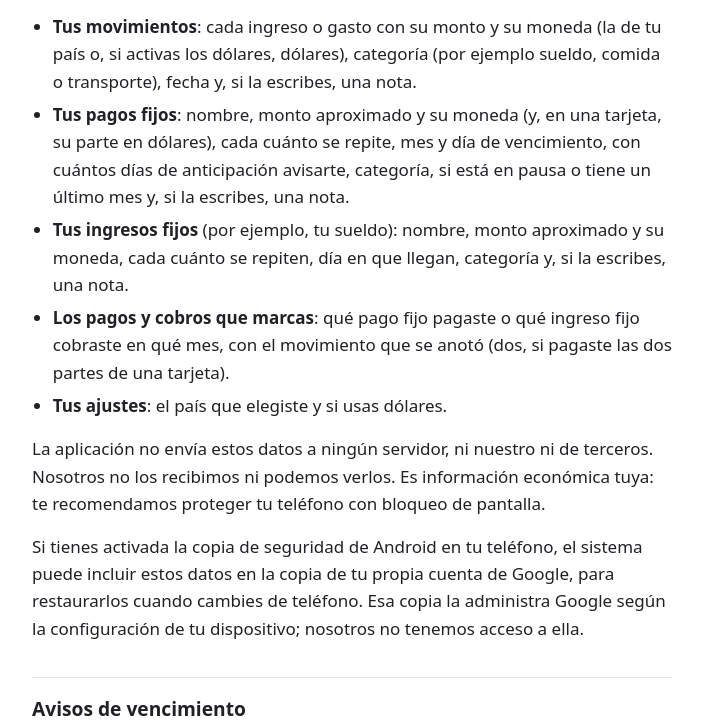
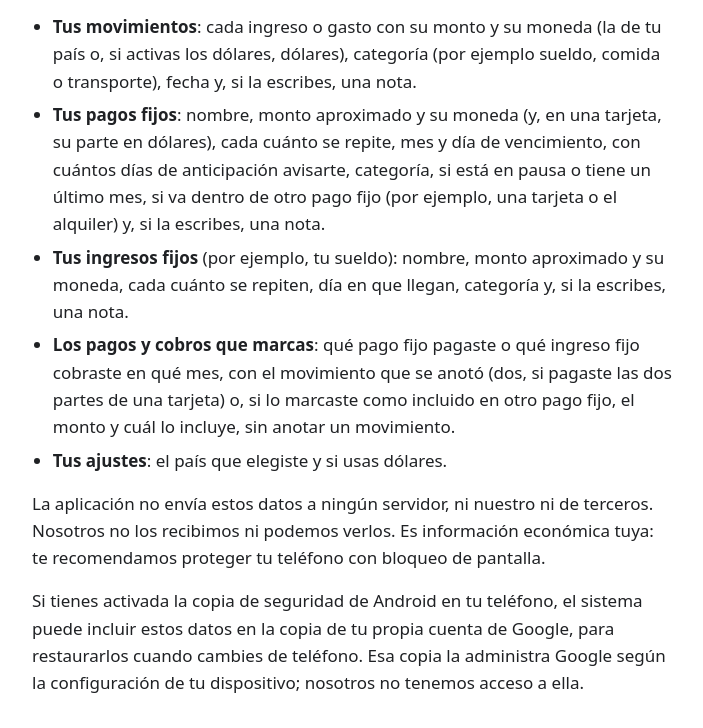
Before and after one commit to anchayhua/apps, a plain HTML site: page mi-quincena/privacidad/index.html in a window 1280 px wide. Shown: the part 1169-1897 px from the top of the page, without its empty margins (288-991 px from the left). Drawn offline with Linux system fonts and the light colour scheme.

Commit message:
docs(mi-quincena): mention bills that go with another in the privacy policy

```diff
--- a/mi-quincena/privacidad/index.html
+++ b/mi-quincena/privacidad/index.html
@@ -49,9 +49,9 @@ footer { margin-top: 3rem; color: var(--suave); font-size: 0.9rem; }
 <p>Para que puedas llevar tu mes, la aplicación guarda en su almacenamiento privado:</p>
 <ul>
 <li><strong>Tus movimientos</strong>: cada ingreso o gasto con su monto y su moneda (la de tu país o, si activas los dólares, dólares), categoría (por ejemplo sueldo, comida o transporte), fecha y, si la escribes, una nota.</li>
-<li><strong>Tus pagos fijos</strong>: nombre, monto aproximado y su moneda (y, en una tarjeta, su parte en dólares), cada cuánto se repite, mes y día de vencimiento, con cuántos días de anticipación avisarte, categoría, si está en pausa o tiene un último mes y, si la escribes, una nota.</li>
+<li><strong>Tus pagos fijos</strong>: nombre, monto aproximado y su moneda (y, en una tarjeta, su parte en dólares), cada cuánto se repite, mes y día de vencimiento, con cuántos días de anticipación avisarte, categoría, si está en pausa o tiene un último mes, si va dentro de otro pago fijo (por ejemplo, una tarjeta o el alquiler) y, si la escribes, una nota.</li>
 <li><strong>Tus ingresos fijos</strong> (por ejemplo, tu sueldo): nombre, monto aproximado y su moneda, cada cuánto se repiten, día en que llegan, categoría y, si la escribes, una nota.</li>
-<li><strong>Los pagos y cobros que marcas</strong>: qué pago fijo pagaste o qué ingreso fijo cobraste en qué mes, con el movimiento que se anotó (dos, si pagaste las dos partes de una tarjeta).</li>
+<li><strong>Los pagos y cobros que marcas</strong>: qué pago fijo pagaste o qué ingreso fijo cobraste en qué mes, con el movimiento que se anotó (dos, si pagaste las dos partes de una tarjeta) o, si lo marcaste como incluido en otro pago fijo, el monto y cuál lo incluye, sin anotar un movimiento.</li>
 <li><strong>Tus ajustes</strong>: el país que elegiste y si usas dólares.</li>
 </ul>
 <p>La aplicación no envía estos datos a ningún servidor, ni nuestro ni de terceros. Nosotros no los recibimos ni podemos verlos. Es información económica tuya: te recomendamos proteger tu teléfono con bloqueo de pantalla.</p>
@@ -83,7 +83,7 @@ footer { margin-top: 3rem; color: var(--suave); font-size: 0.9rem; }
 <li>No pide ni usa tu ubicación precisa, tu cámara, tu micrófono ni tus contactos.</li>
 <li>No lee tus fotos, tus archivos ni tus mensajes (tampoco los mensajes o notificaciones de tu banco): solo el archivo de respaldo que tú eliges.</li>
 <li>No te pide crear una cuenta ni registrarte con un correo o un número de celular.</li>
-<li>No paga, no cobra, no presta ni mueve dinero, no convierte monedas ni muestra tipos de cambio, y no se conecta a bancos, billeteras ni empresas de servicios.</li>
+<li>No paga, no cobra, no presta ni mueve dinero, no convierte monedas ni muestra tipos de cambio, y no se conecta a bancos, billeteras ni empresas de servicios. Marcar que un pago va con tu tarjeta no la usa ni le carga nada: solo lo anota.</li>
 <li>No vende tus datos.</li>
 <li>No tiene compras dentro de la aplicación.</li>
 </ul>
```
